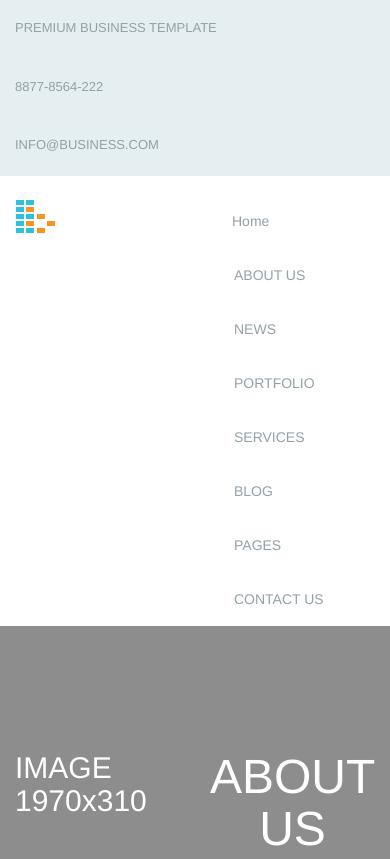
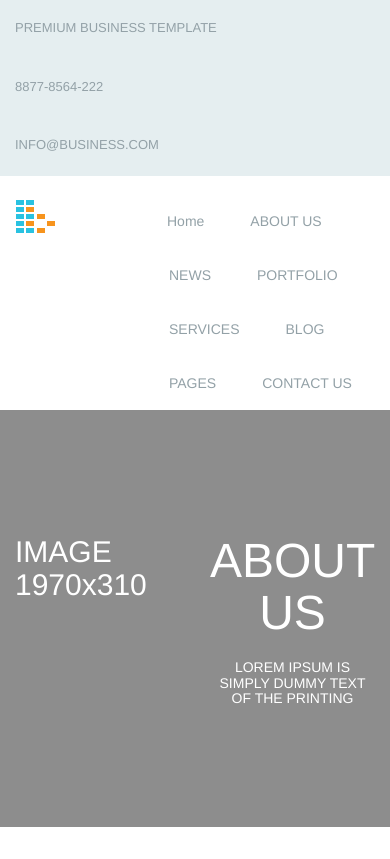
Before and after one commit to Nicat786/HeftelikTapshiriq, a plain HTML site: page index.html in a window 390 px wide. Shown: the top 859 px of the page. Drawn offline with nearby package versions, Linux system fonts and the light colour scheme; files that its build step writes are made by us from their sources.

Commit message:
funfuct ve toolbar deishiklik

```diff
--- a/index.html
+++ b/index.html
@@ -30,7 +30,7 @@
 		<section id="toolbar">
 			<div class="container">
 				<div class="row">
-					<div class="col-md-1 col-xs-6">
+					<div class="col-md-1 col-xs-4">
 						<nav class="navbar">
 						    <div class="navbar-header">
 						      	<a class="navbar-brand" href="#">
@@ -38,7 +38,7 @@
 						      	</a>
 						</nav>
 					</div>
-					<div class="col-md-9 col-md-offset-2 col-xs-6">
+					<div class="col-md-9 col-md-offset-2 col-xs-8">
 						      	<ul class="nav nav-pills">
 						      		<li role="presentation"><a href="#">Home</a></li>
 						      		<li role="presentation"><a href="#">ABOUT US</a></li>
```
